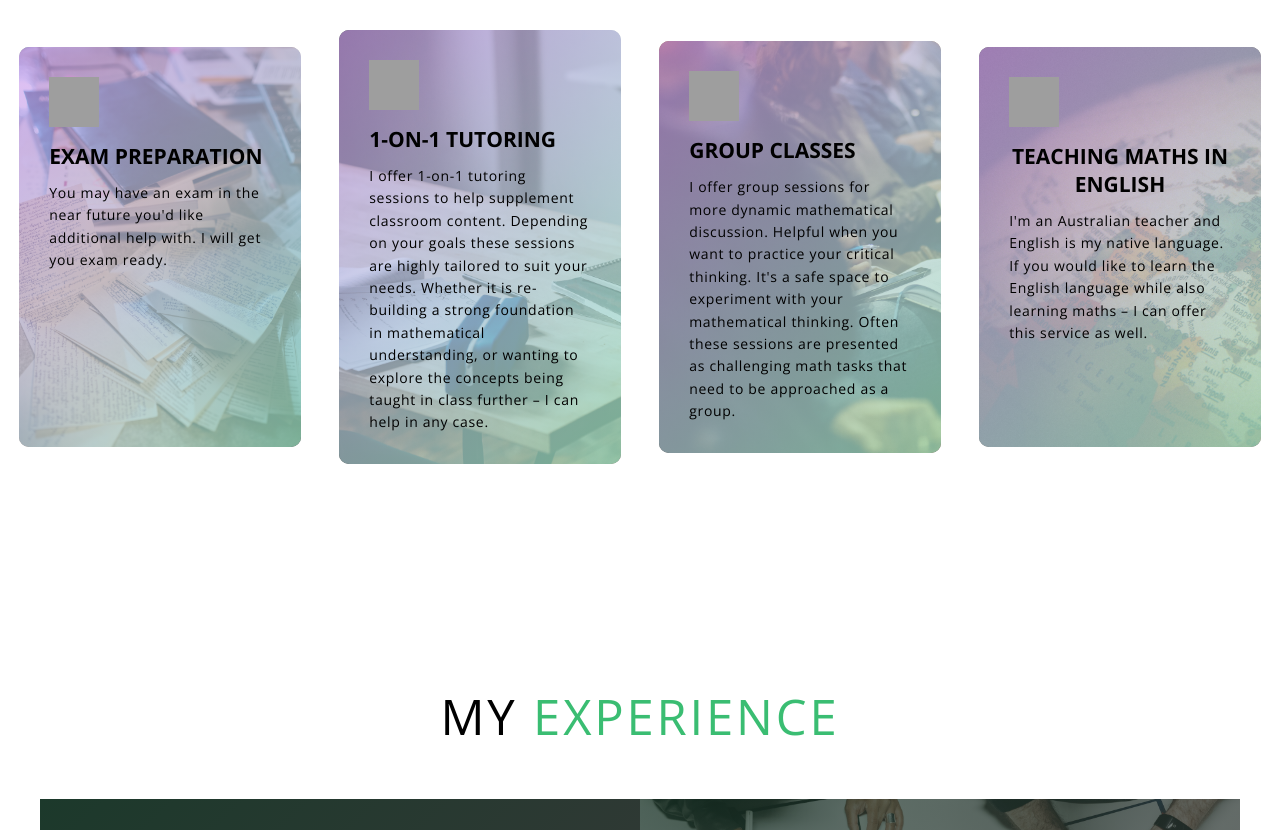
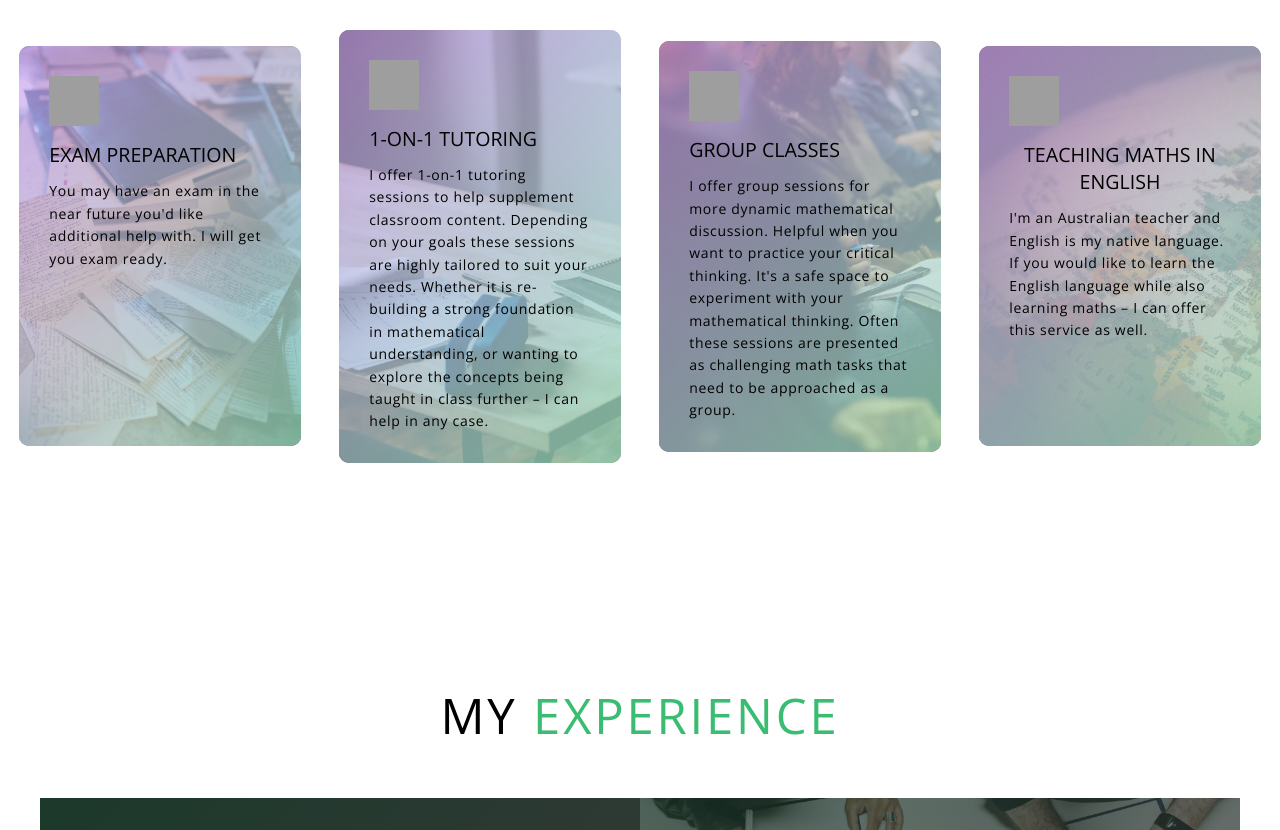
Before and after one commit to gleedawg/tutoring-morewisely, a plain HTML site: page index.html in a window 1280 px wide. Shown: the part 1060-1890 px from the top of the page. Drawn offline with nearby package versions, Linux system fonts and the light colour scheme; grey boxes are pictures that could not be loaded.

Commit message:
added meta data. Minor style changes to services heading - less intense

```diff
--- a/index.html
+++ b/index.html
@@ -2,9 +2,10 @@
 <html lang="en">
   <head>
     <meta charset="utf-8">
+    <meta name="description" content="Experienced Australian teacher - specialising in maths. Providing personalised tutoring all ages & levels. Contact me for a FREE introductory lesson today."/>
     <meta name="viewport" content="width=device-width, initial-scale=1.0">
     <link rel="stylesheet" href="style.css">
-    <title>Maths Tutor</title>
+    <title>Morewisely | Online maths tutoring - I'm committed to your success</title>
   </head>
   <body>
     <!-- Header -->
--- a/style.css
+++ b/style.css
@@ -390,10 +390,11 @@ p{
 }
 
 #services .service-item h2{
-  font-size: 1.5rem;
+  font-size: 1.4rem;
   margin-bottom: 7px;
   text-transform: uppercase;
   text-align: center;
+  font-weight: 500;
 }
 
 #services .service-item p{
```
